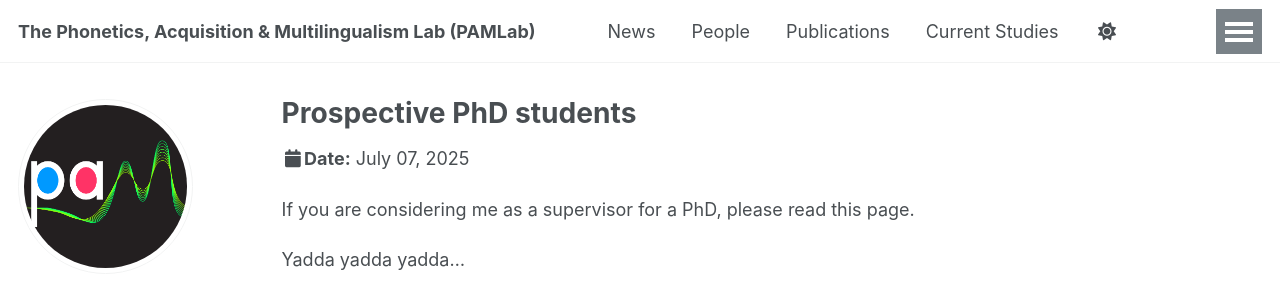
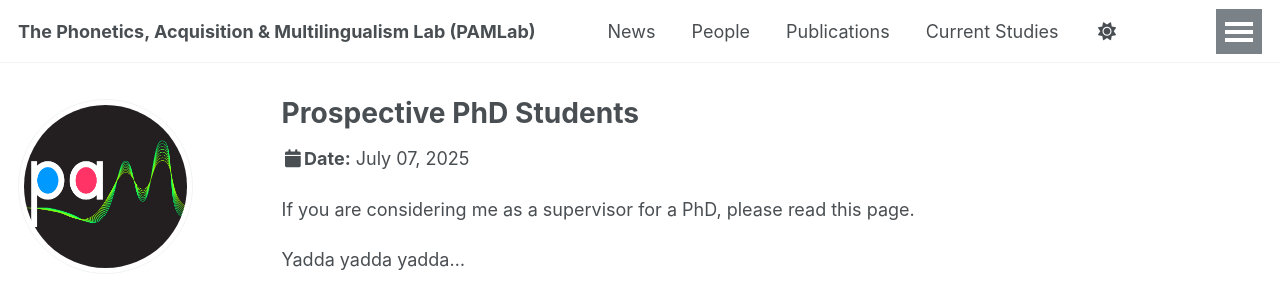
Before and after one commit to thepamlab/thepamlab.github.io, a Jekyll site: the page built from _talks/1-prospective-phd.md, in a window 1280 px wide and 961 px high. Shown: the top 285 px of the window. Built offline with Jekyll 4.4.1, drawn with Linux system fonts in a browser that asks for light colours; some web fonts are replaced; a script that is not in the unit is left out.

```diff
--- a/_talks/1-prospective-phd.md
+++ b/_talks/1-prospective-phd.md
@@ -1,5 +1,5 @@
 ---
-title: "Prospective PhD students"
+title: "Prospective PhD Students"
 collection: talks
 permalink: /for-students/prospective-phd
 ---
```
